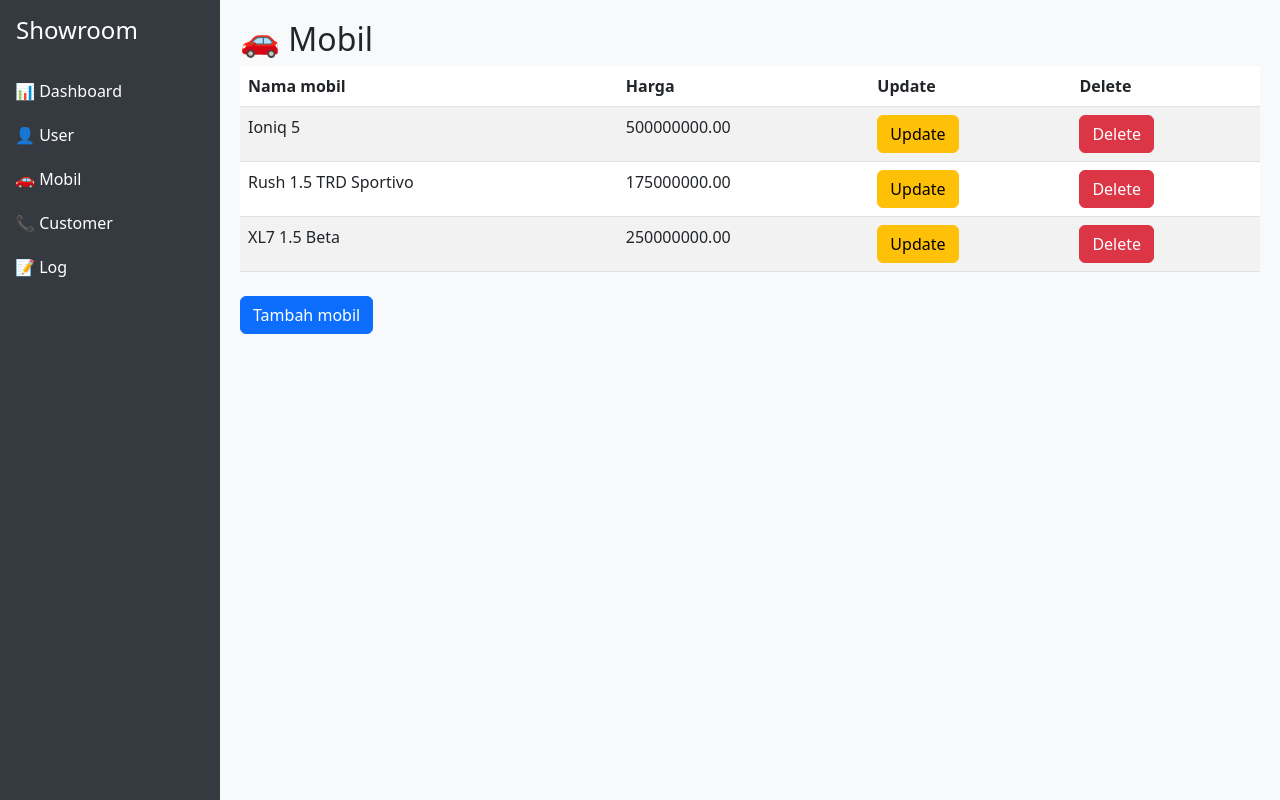
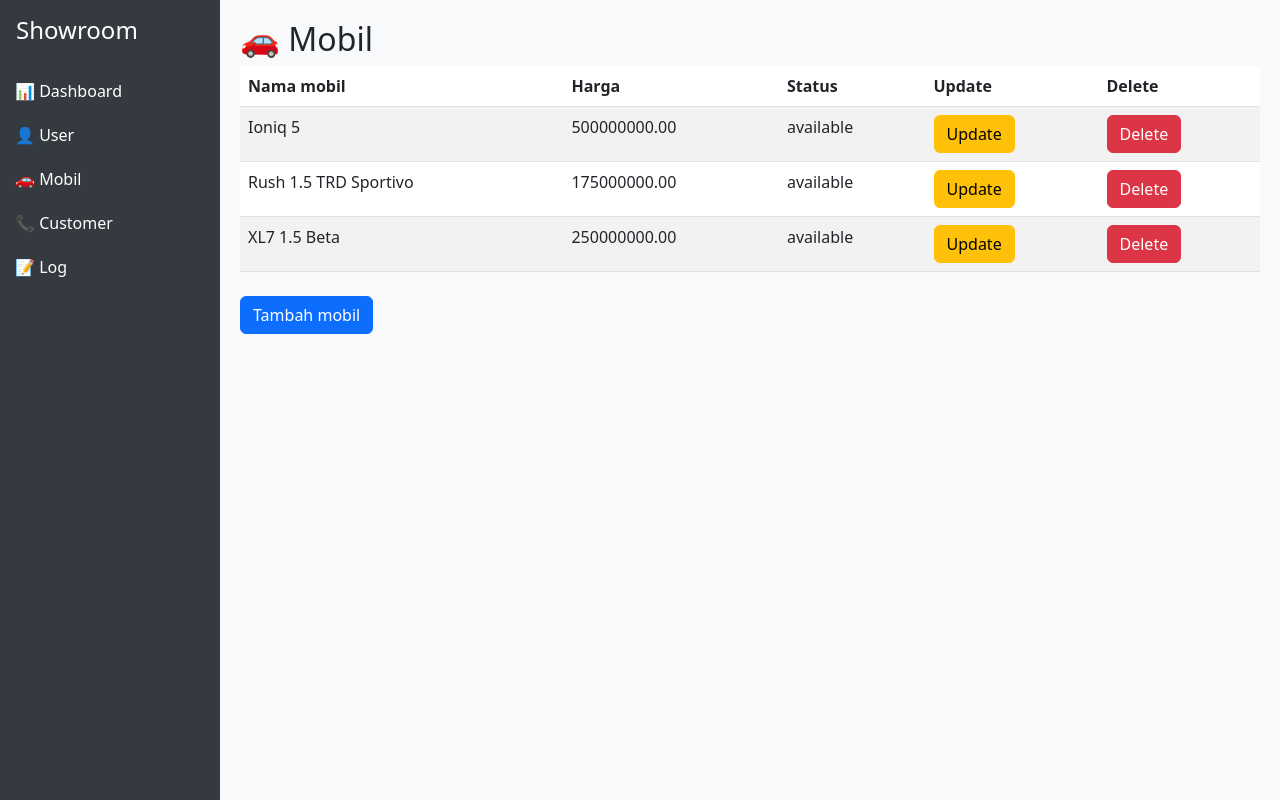
Before and after one commit to xarksy/carDealer, a Django app: page /dashboard/car_list/ in a window 1280 px wide. Run offline with Django 5.2, Linux system fonts and the light colour scheme; data comes from the database, SQL or seed files in the repository.

Commit message:
feat(cars-car_list): add car status

```diff
--- a/carShowRoom/cars/templates/cars/dashboard/car_list.html
+++ b/carShowRoom/cars/templates/cars/dashboard/car_list.html
@@ -7,6 +7,7 @@
     <tr>
       <th>Nama mobil</th>
       <th>Harga</th>
+      <th>Status</th>
       <th>Update</th>
       <th>Delete</th>
     </tr>
@@ -16,6 +17,7 @@
     <tr>
       <td>{{ car.nama }}</td>
       <td>{{ car.harga }}</td>
+      <td> {{ car.status }}</td>
       <td><a href="" class="btn btn-warning">Update</td>
       <td><a href="" class="btn btn-danger">Delete</td>
     </tr>
```
